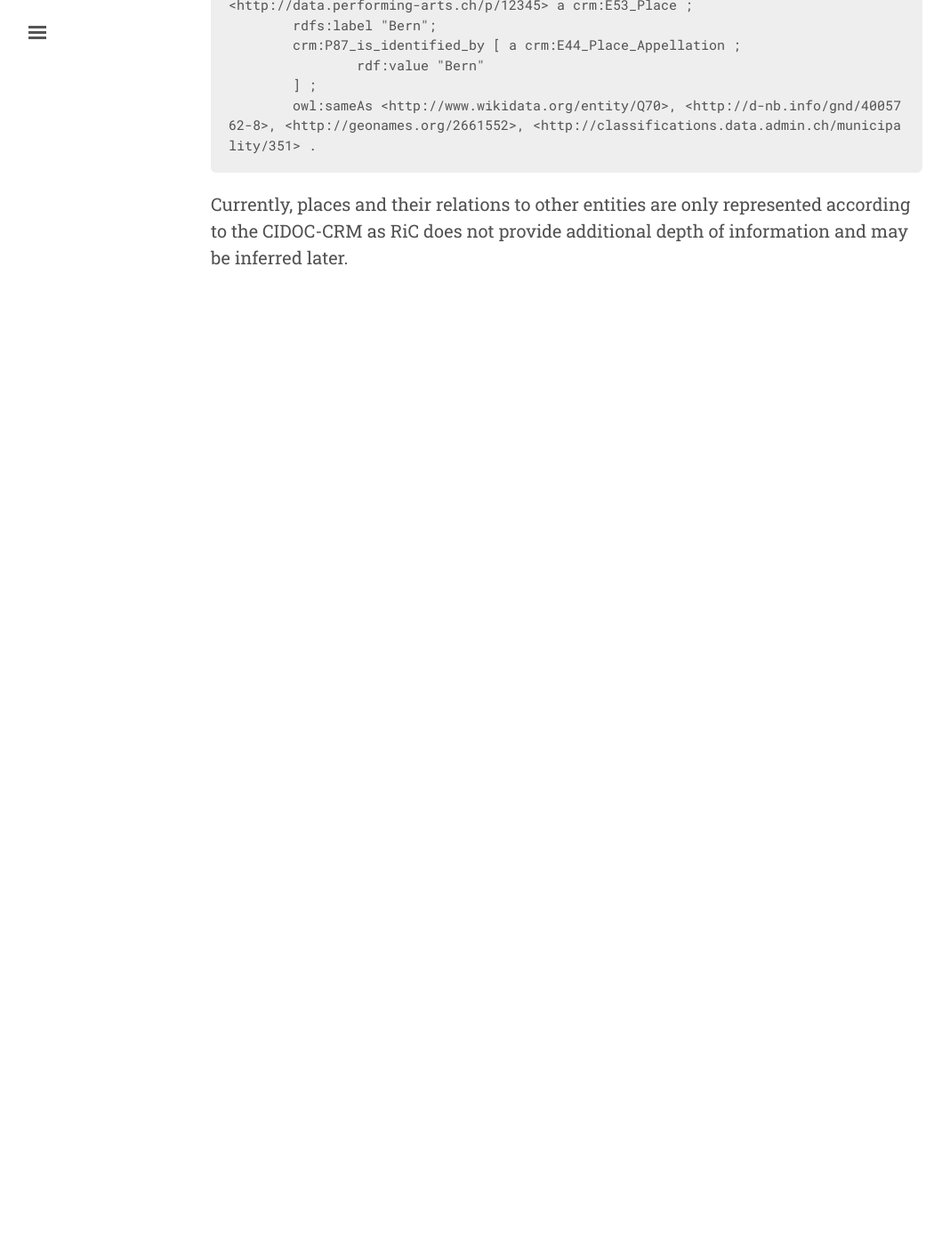
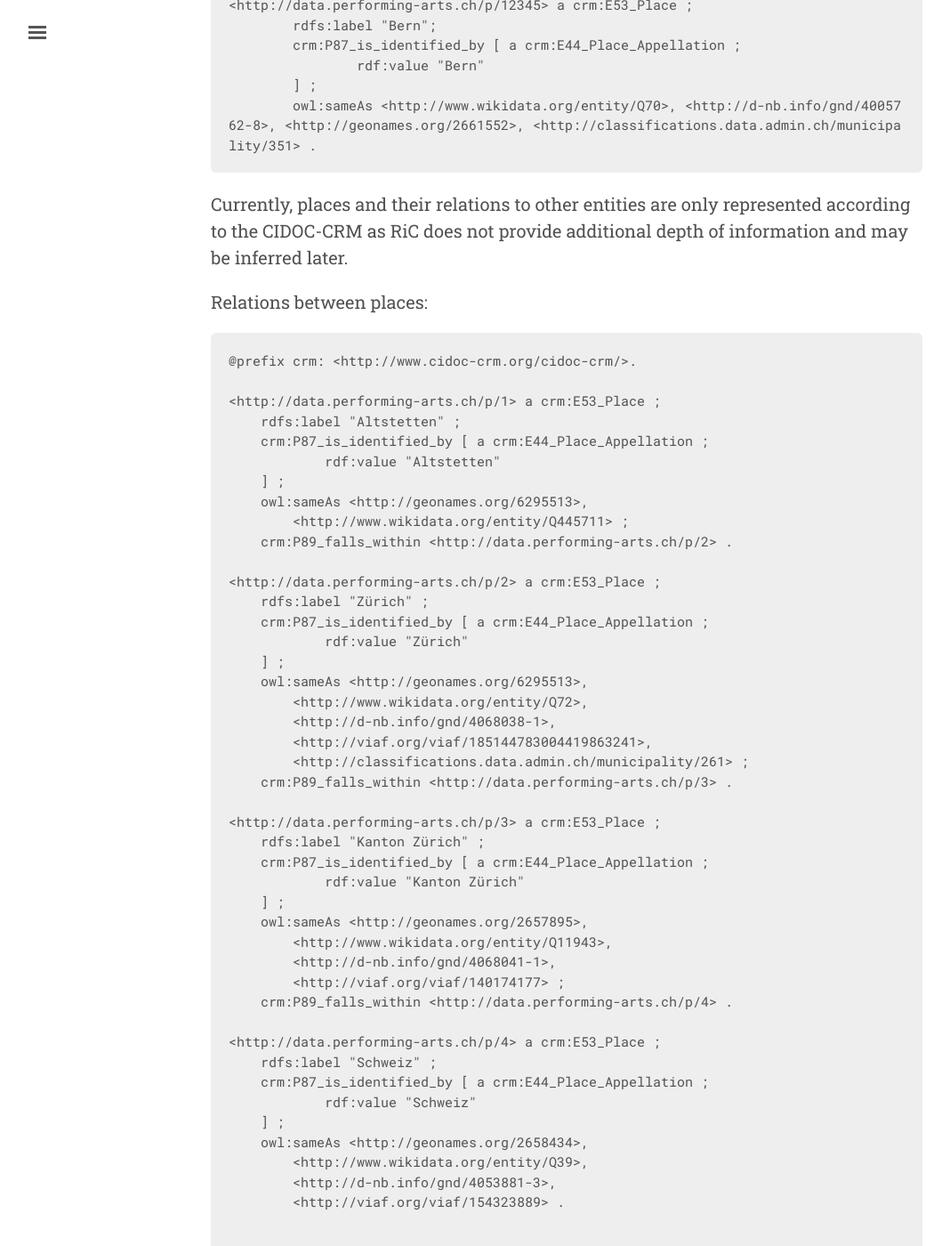
Before and after one commit to sapa/spa-specifications, a Jekyll site: the page built from places.md, in a window 1280 px wide and 1400 px high, scrolled down 883 px. Shown: the whole window at 89% size, without its empty margins (3-1071 px from the left). Built offline with Jekyll 4.4.1, drawn with Linux system fonts in a browser that asks for light colours; before the commit the page ends 1267 px from its top, so only the background shows below that.

Commit message:
places within places

````diff
--- a/places.md
+++ b/places.md
@@ -37,3 +37,54 @@ A legal body in the city of Bern:
 <!-- TODO: Should the address be machine readable? -->
 
 Currently, places and their relations to other entities are only represented according to the CIDOC-CRM as RiC does not provide additional depth of information and may be inferred later.
+
+
+Relations between places:
+
+```ttl
+@prefix crm: <http://www.cidoc-crm.org/cidoc-crm/>.
+
+<http://data.performing-arts.ch/p/1> a crm:E53_Place ;
+    rdfs:label "Altstetten" ;
+    crm:P87_is_identified_by [ a crm:E44_Place_Appellation ;
+            rdf:value "Altstetten"
+    ] ;
+    owl:sameAs <http://geonames.org/6295513>,
+        <http://www.wikidata.org/entity/Q445711> ;
+    crm:P89_falls_within <http://data.performing-arts.ch/p/2> .
+
+<http://data.performing-arts.ch/p/2> a crm:E53_Place ;
+    rdfs:label "Zürich" ;
+    crm:P87_is_identified_by [ a crm:E44_Place_Appellation ;
+            rdf:value "Zürich"
+    ] ;
+    owl:sameAs <http://geonames.org/6295513>,
+        <http://www.wikidata.org/entity/Q72>,
+        <http://d-nb.info/gnd/4068038-1>,
+        <http://viaf.org/viaf/185144783004419863241>,
+        <http://classifications.data.admin.ch/municipality/261> ;
+    crm:P89_falls_within <http://data.performing-arts.ch/p/3> .
+
+<http://data.performing-arts.ch/p/3> a crm:E53_Place ;
+    rdfs:label "Kanton Zürich" ;
+    crm:P87_is_identified_by [ a crm:E44_Place_Appellation ;
+            rdf:value "Kanton Zürich"
+    ] ;
+    owl:sameAs <http://geonames.org/2657895>,
+        <http://www.wikidata.org/entity/Q11943>,
+        <http://d-nb.info/gnd/4068041-1>,
+        <http://viaf.org/viaf/140174177> ;
+    crm:P89_falls_within <http://data.performing-arts.ch/p/4> .
+
+<http://data.performing-arts.ch/p/4> a crm:E53_Place ;
+    rdfs:label "Schweiz" ;
+    crm:P87_is_identified_by [ a crm:E44_Place_Appellation ;
+            rdf:value "Schweiz"
+    ] ;
+    owl:sameAs <http://geonames.org/2658434>,
+        <http://www.wikidata.org/entity/Q39>,
+        <http://d-nb.info/gnd/4053881-3>,
+        <http://viaf.org/viaf/154323889> .
+
+
+```
````
